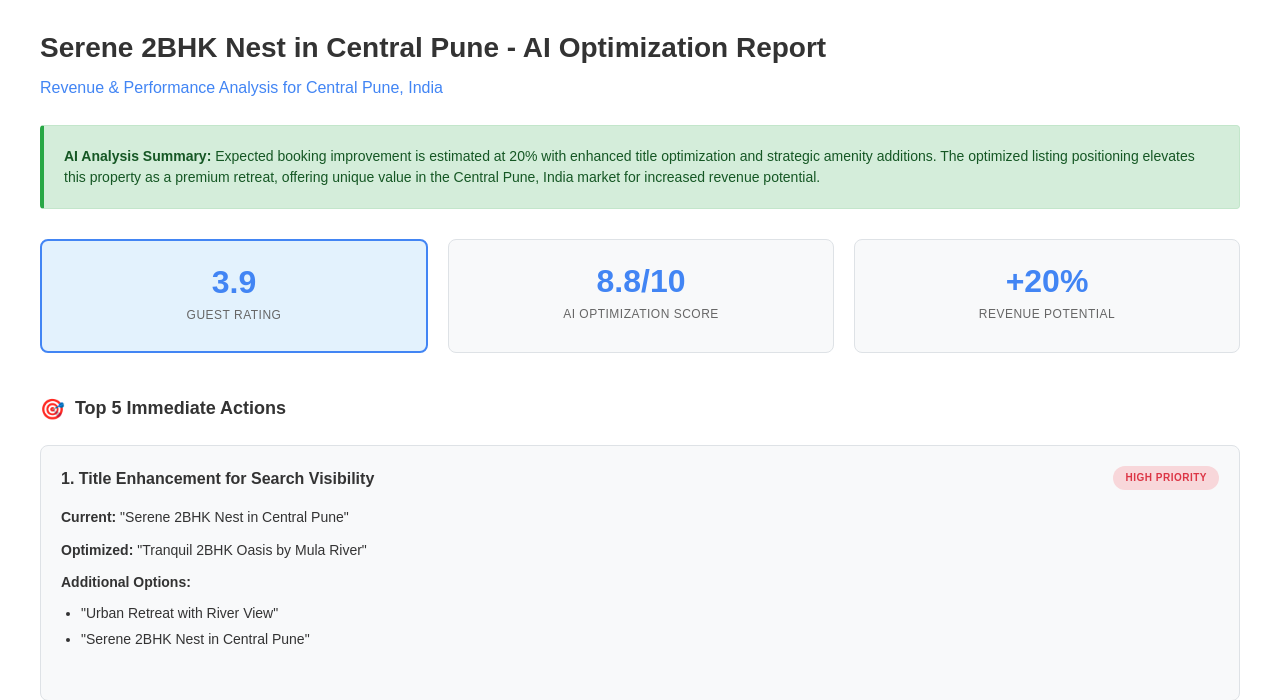
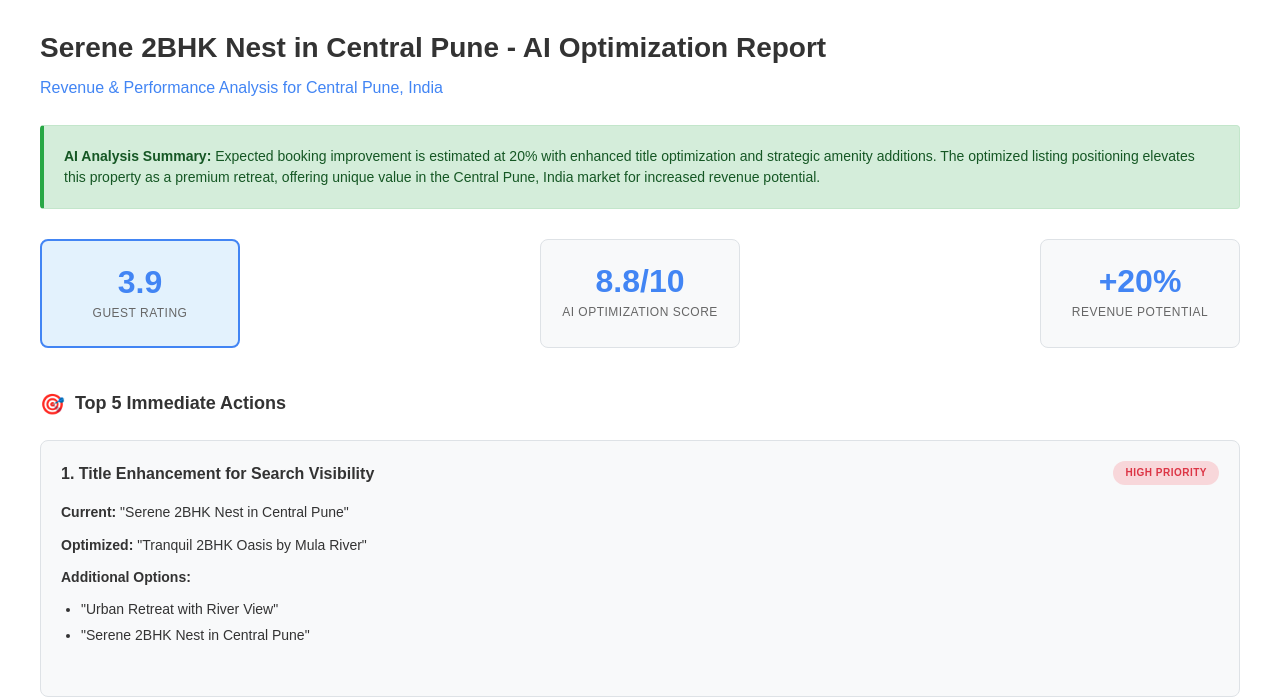
Before and after one commit to shashanksGitHub/str-optimizer-backend, a Flask app: template templates/professional_report_template.html in a window 1280 px wide. Shown: the part 81-781 px from the top of the page. Run offline with Flask 3, Linux system fonts and the light colour scheme; the template is opened without the code that fills it, so the values that code supplies are empty.

Commit message:
OPTIMIZE: Score cards layout for perfect alignment like user's image

```diff
--- a/templates/professional_report_template.html
+++ b/templates/professional_report_template.html
@@ -88,7 +88,7 @@
             line-height: 1.5;
         }
 
-        /* Score Cards - FIXED TO SINGLE ROW */
+        /* Score Cards - OPTIMIZED FOR PERFECT LAYOUT */
         .score-grid {
             display: flex;
             justify-content: space-between;
@@ -101,10 +101,11 @@
             background: #f8f9fa;
             border: 1px solid #dee2e6;
             border-radius: 8px;
-            padding: 25px 20px;
+            padding: 25px 15px;
             text-align: center;
             flex: 1;
             min-width: 0;
+            max-width: 200px;
         }
 
         .score-card.highlight {
@@ -126,6 +127,7 @@
             font-weight: normal;
             text-transform: uppercase;
             letter-spacing: 0.5px;
+            line-height: 1.2;
         }
 
         /* Section Headers */
```
